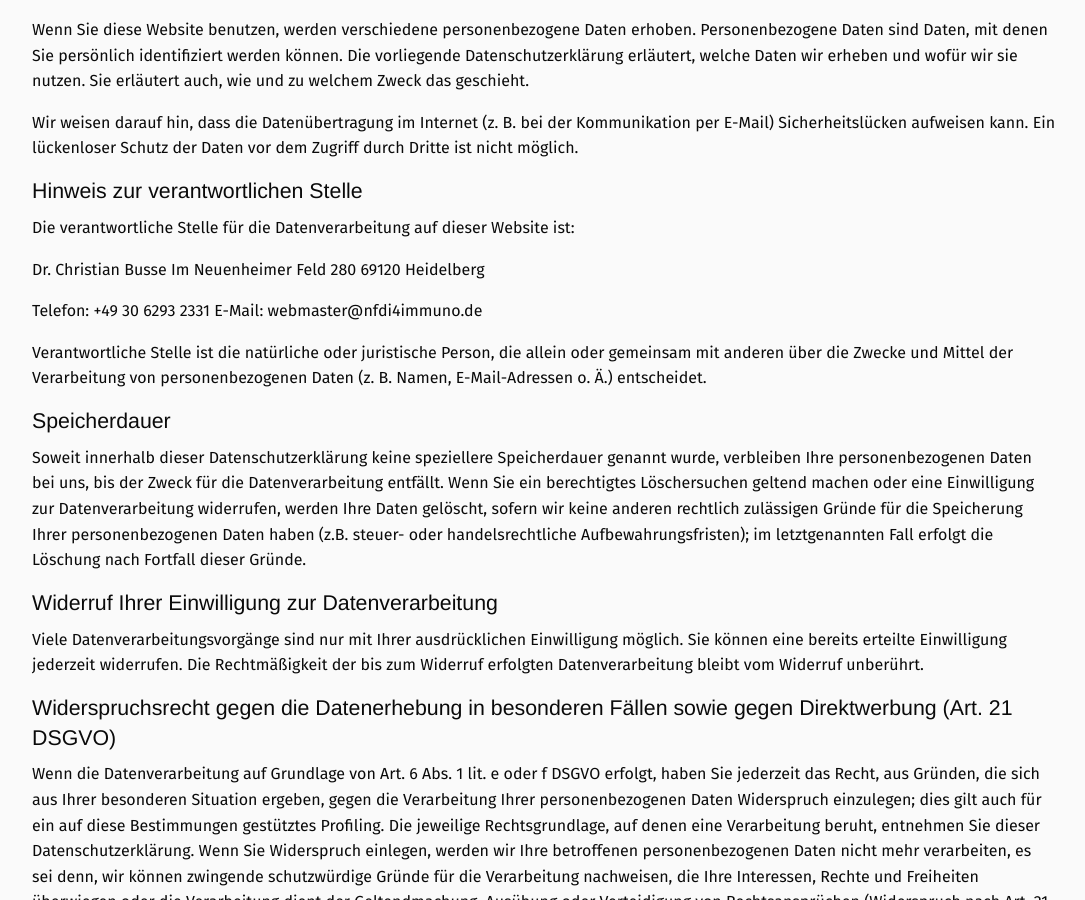
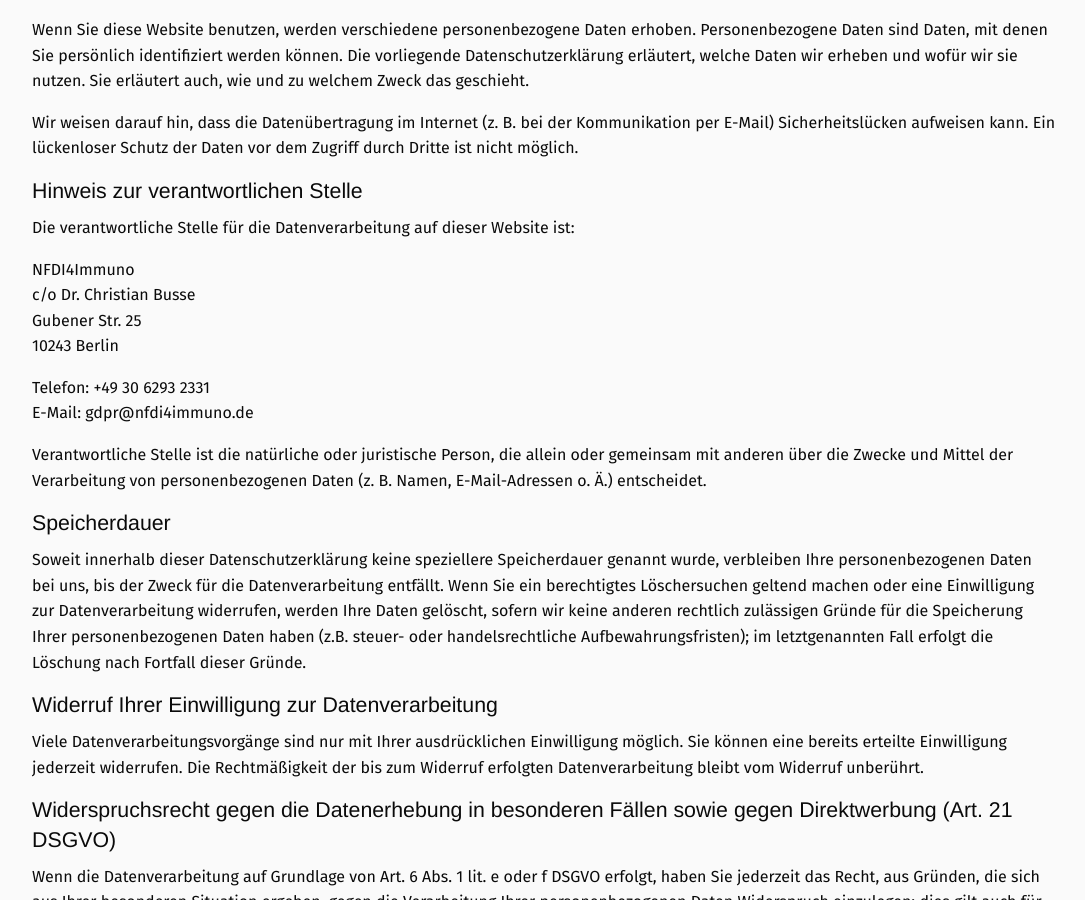
Before and after one commit to NFDI4Immuno/nfdi4immuno.github.io, a Jekyll site: the page built from legal/privacy.md, in a window 1280 px wide and 900 px high, scrolled down 1595 px. Shown: the whole window, without its empty margins (96-1181 px from the left). Built offline with Jekyll 4.4.1, drawn with Linux system fonts in a browser that asks for light colours.

Commit message:
More updates 2021-10-26

```diff
--- a/legal/privacy.md
+++ b/legal/privacy.md
@@ -44,12 +44,13 @@
 
 Die verantwortliche Stelle für die Datenverarbeitung auf dieser Website ist:
 
-Dr. Christian Busse
-Im Neuenheimer Feld 280
-69120 Heidelberg
+NFDI4Immuno\\
+c/o Dr. Christian Busse\\
+Gubener Str. 25\\
+10243 Berlin
 
-Telefon: +49 30 6293 2331
-E-Mail: webmaster@nfdi4immuno.de
+Telefon: +49 30 6293 2331\\
+E-Mail: gdpr@nfdi4immuno.de
 
 Verantwortliche Stelle ist die natürliche oder juristische Person, die allein oder gemeinsam mit anderen über die Zwecke und Mittel der Verarbeitung von personenbezogenen Daten (z. B. Namen, E-Mail-Adressen o. Ä.) entscheidet.
 
```
Also changed, not shown: documents.md (+2 -0 lines), legal/impressum.md (+0 -1 lines).
